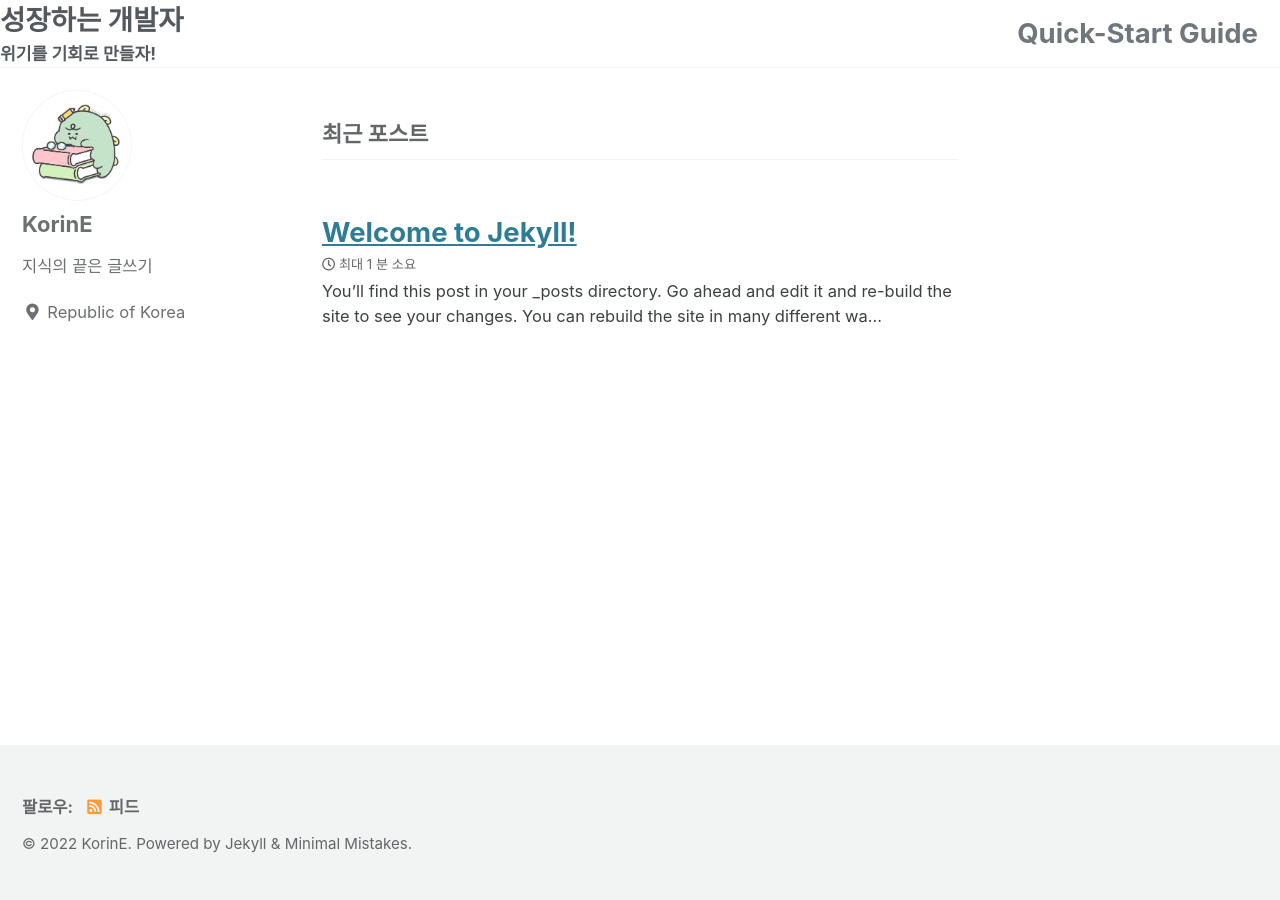
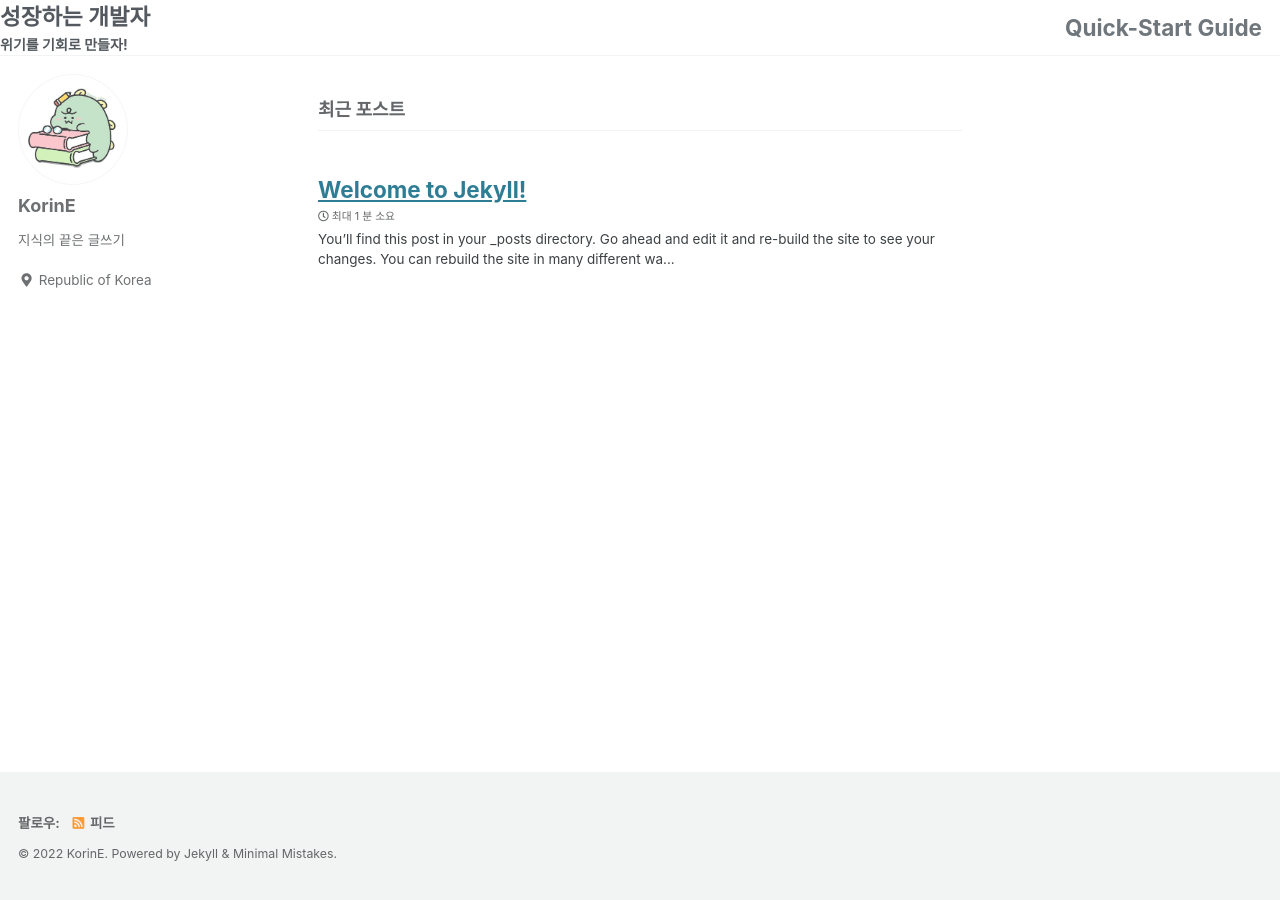
Before and after one commit to uu2924/uu2924.github.io, a Jekyll site: the page built from index.html, in a window 1280 px wide. Built offline with Jekyll 4.4.1, drawn with Linux system fonts in a browser that asks for light colours; cached includes are drawn as plain includes; the list of posts is cut into pages by our own code.

Commit message:
Update _reset.scss

```diff
--- a/_sass/minimal-mistakes/_reset.scss
+++ b/_sass/minimal-mistakes/_reset.scss
@@ -8,18 +8,18 @@ html {
   /* apply a natural box layout model to all elements */
   box-sizing: border-box;
   background-color: $background-color;
-  font-size: 16px;
+  font-size: 14px;
 
   @include breakpoint($medium) {
-    font-size: 18px;
+    font-size: 14px;
   }
 
   @include breakpoint($large) {
-    font-size: 20px;
+    font-size: 16px;
   }
 
   @include breakpoint($x-large) {
-    font-size: 22px;
+    font-size: 18px;
   }
 
   -webkit-text-size-adjust: 100%;
```
